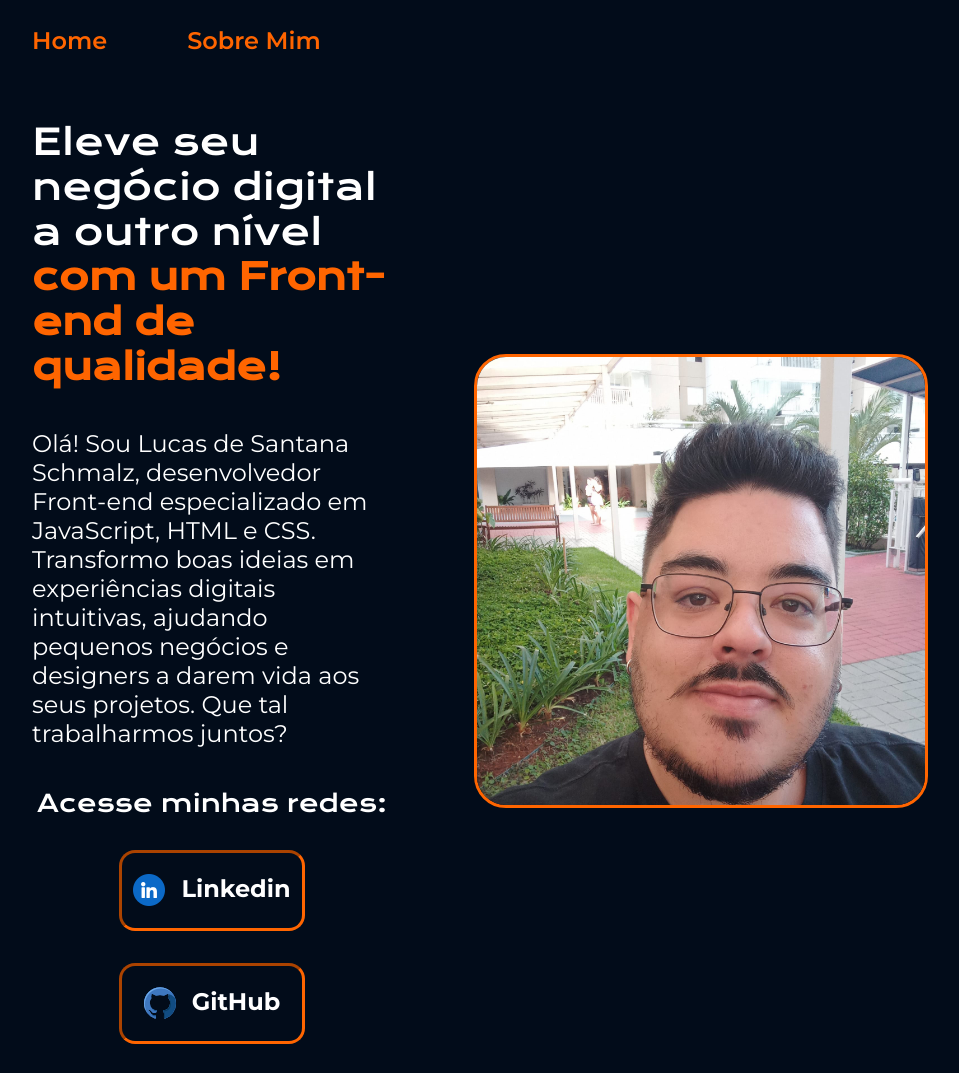
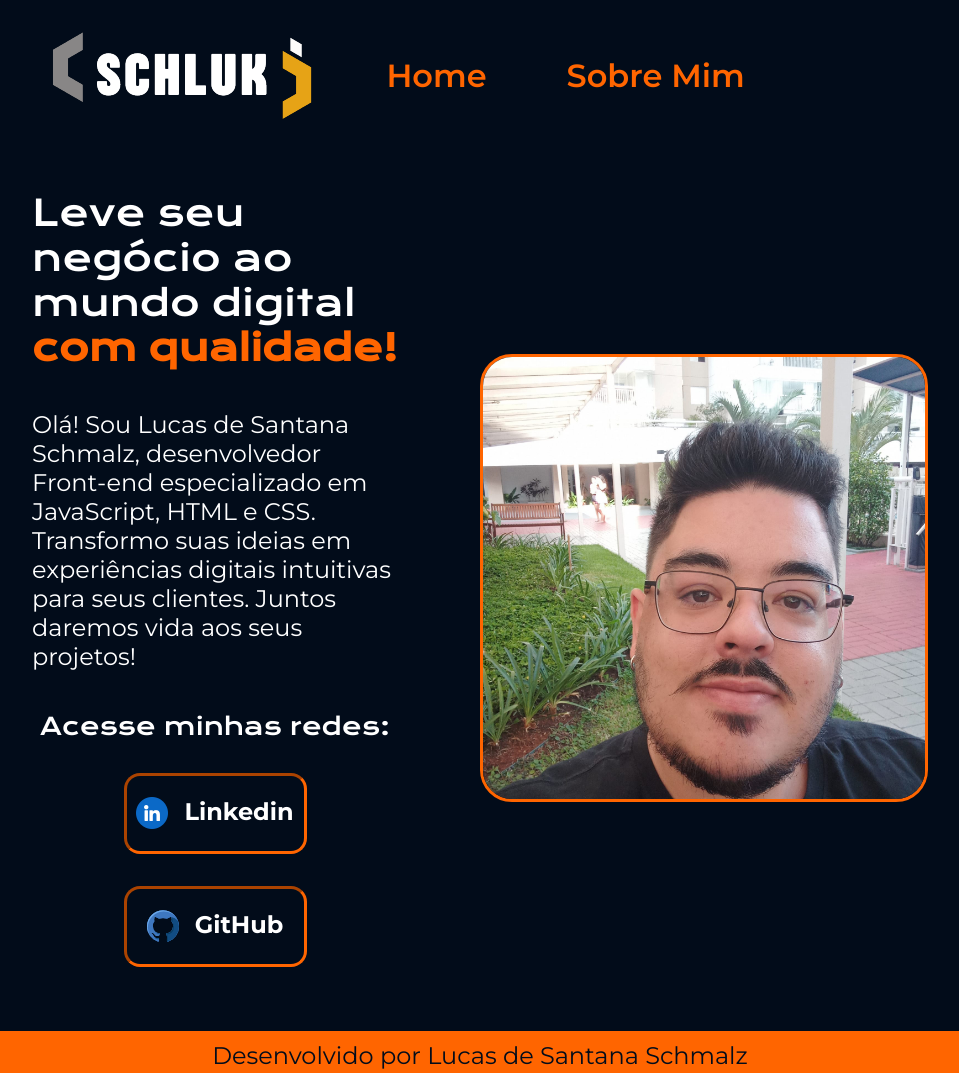
Before and after one commit to LuketeS/Portfolio, a plain HTML site: page index.html in a window 1280 px wide. Shown: the top 1073 px of the page, without its empty margins (160-1119 px from the left). Drawn offline with nearby package versions, Linux system fonts and the light colour scheme.

Commit message:
style:inserido logotipo e favicon

```diff
--- a/index.html
+++ b/index.html
@@ -4,20 +4,25 @@
     <meta charset="UTF-8">
     <meta http-equiv= "X-UA-Compatible" content = "IE=edge">
     <meta name="viewport" content="width=device-width, initial-scale=1.0">
-    <title>Portfólio Lucas de Santana Schmalz</title>
+    <title>Lucas de Santana Schmalz Portfólio</title>
+    <meta name="description" content="Portfólio de Lucas de Santana Schmalz, desenvolvedor Front-end especializado em JavaScript, HTML e CSS. Levando suas ideias para o mundo digital!">
+    <link rel="shortcut icon" href="./assets/favicon.ico" type="image/x-icon">
     <link rel="stylesheet" href="./styles/style.css">
 </head>
 <body>
     <header class="cabecalho">
-        <nav class="cabecalho__menu">
-            <a class="cabecalho__menu__link" href="index.html">Home</a>
-            <a class="cabecalho__menu__link"href="about.html">Sobre Mim</a>
-        </nav>
+        <img class="cabecalho__logo" src="./assets/schluk-logo.png" alt="Logo da Schluk">
+        <div class="cabecalho__navbar">
+            <nav class="cabecalho__menu">
+                <a class="cabecalho__menu__link" href="index.html">Home</a>
+                <a class="cabecalho__menu__link"href="about.html">Sobre Mim</a>
+            </nav>
+        </div>
     </header>
     <main class="apresentacao">
         <section class="apresentacao__conteudo">
-            <h1 class="apresentacao__conteudo__titulo"> Eleve seu negócio digital a outro nível <strong class="titulo-destaque">com um Front-end de qualidade!</strong> </h1>
-            <p class="apresentacao__conteudo__texto">Olá! Sou Lucas de Santana Schmalz, desenvolvedor Front-end especializado em JavaScript, HTML e CSS. Transformo boas ideias em experiências digitais intuitivas, ajudando pequenos negócios e designers a darem vida aos seus projetos. Que tal trabalharmos juntos?</p>
+            <h1 class="apresentacao__conteudo__titulo"> Leve seu negócio ao mundo digital <strong class="titulo-destaque">com qualidade!</strong> </h1>
+            <p class="apresentacao__conteudo__texto">Olá! Sou Lucas de Santana Schmalz, desenvolvedor Front-end especializado em JavaScript, HTML e CSS. Transformo suas ideias em experiências digitais intuitivas para seus clientes. Juntos daremos vida aos seus projetos!</p>
             <div class="apresentacao__conteudo__links">
                 <h2 class="apresentacao__conteudo__links__subtitulo">Acesse minhas redes:</h2>
                 <a class="apresentacao__conteudo__links__navegacao" href="https://www.linkedin.com/in/lucasschmalz/">
--- a/styles/style.css
+++ b/styles/style.css
@@ -2,17 +2,20 @@
 
 :root {
     --cor-primaria:#020c1a;
-    --cor-secundaria: white;
-    --cor-terciaria: #FF6500;
-    --cor-hover: #0d1f38;
+    --cor-textos: white;
+    --cor-textos-destaque: #FF6500;
+    --cor-hover: #1c1f22;
 
     --fonte-primária: "Krona One", sans-serif;
-    --fonte-secundaria: "Montserrat", sans-serif;
+    --fonte-textos: "Montserrat", sans-serif;
 }
 
 * {
     margin:0;
     padding:0;
+    box-sizing: border-box;
+    list-style: none;
+    vertical-align: baseline;
 }
 
 html,body {
@@ -24,7 +27,7 @@ body {
     flex-direction: column;
     background-color: var(--cor-primaria);
     box-sizing: border-box;
-    color: var(--cor-secundaria);
+    color: var(--cor-textos);
 }
 
 main{
@@ -32,7 +35,14 @@ main{
 }
 
 .cabecalho {
+    display: flex;
+    justify-content:flex-start;
+    align-items: center;
     padding: 2% 0% 0% 15%;
+}
+
+.cabecalho__navbar{
+    margin: 0 0 0 5%;
 }
 
 .cabecalho__menu {
@@ -42,10 +52,10 @@ main{
 
 
 .cabecalho__menu__link {
-    font-family: var(--fonte-secundaria);
+    font-family: var(--fonte-textos);
     font-weight: 600;
-    font-size: 1.5rem;
-    color: var(--cor-terciaria);
+    font-size: 2rem;
+    color: var(--cor-textos-destaque);
     text-decoration: none;
 }
 
@@ -72,12 +82,12 @@ main{
 }
 
 .titulo-destaque {
-    color: var(--cor-terciaria);
+    color: var(--cor-textos-destaque);
 }
 
 .apresentacao__conteudo__texto {
     font-size: 1.5rem;
-    font-family: var(--fonte-secundaria);
+    font-family: var(--fonte-textos);
     font-optical-sizing: auto;
     font-weight: 400;
     font-style: normal;
@@ -88,7 +98,7 @@ main{
     width: 50%;
     border: 3px solid;
     border-radius: 2rem;
-    border-color: var(--cor-terciaria);
+    border-color: var(--cor-textos-destaque);
 
 }
 
@@ -115,28 +125,28 @@ main{
     font-size: 1.5rem;
     padding: 21.5px 0px;
     text-decoration: none;
-    color: var(--cor-secundaria);
-    font-family: var(--fonte-secundaria);
+    color: var(--cor-textos);
+    font-family: var(--fonte-textos);
     font-optical-sizing: auto;
     font-weight: 700;
     font-style: normal;
-    border: 3px inset  var(--cor-terciaria);
+    border: 3px inset  var(--cor-textos-destaque);
     justify-content: center;
     gap: 16px;
 }
 
-.apresentacao__conteudo__links__link:hover {
+.apresentacao__conteudo__links__navegacao:hover {
     background-color: var(--cor-hover);
-    font-size: 1.7rem;
+    font-size: 1.6rem;
 }
 
 .rodape {
-    padding: 15px;
+    padding: 10px;
     color: var(--cor-primaria);
-    background-color: var(--cor-terciaria);
+    background-color: var(--cor-textos-destaque);
     text-align: center;
     font-size: 1.5rem;
-    font-family: var(--fonte-secundaria);
+    font-family: var(--fonte-textos);
     font-weight: 400;
 }
 
```
Also changed, not shown: assets/favicon.ico (added), assets/schluk-logo.png (added).
